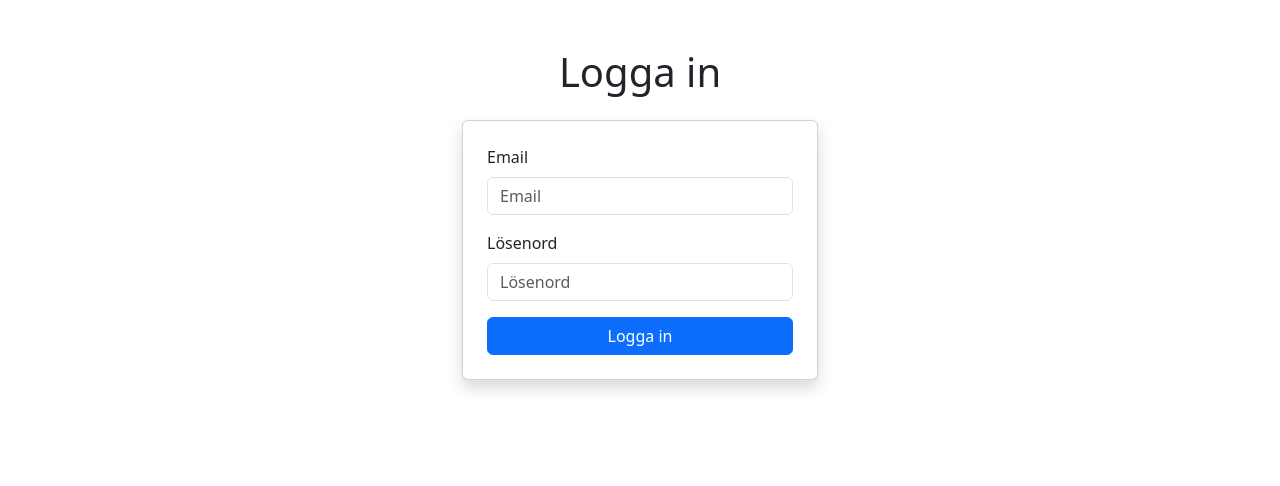
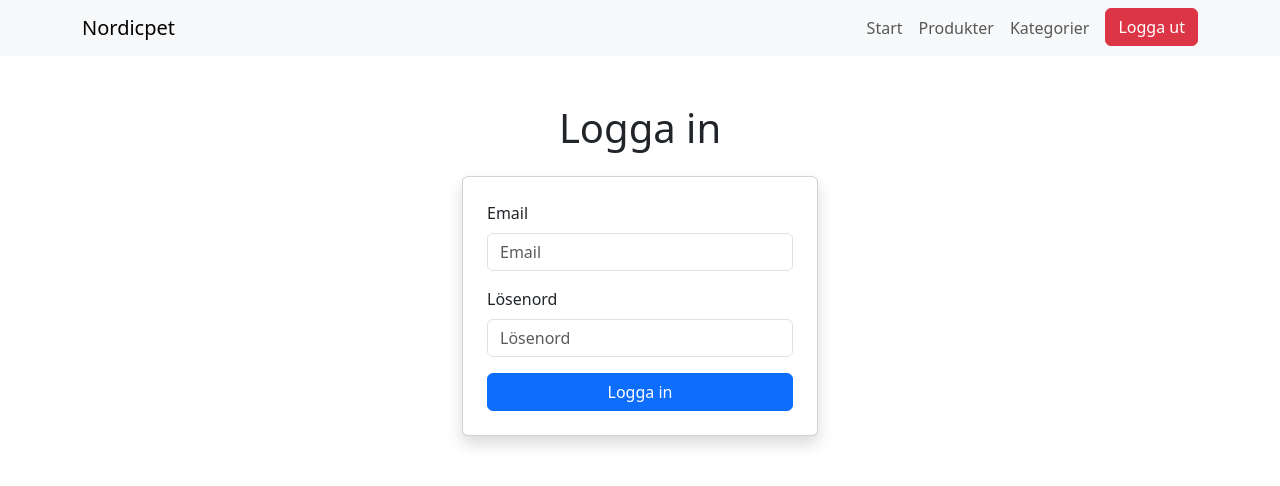
Before and after one commit to nathalievaster/nordicpet_frontend, a Vue app: page /login in a window 1280 px wide. Shown: the top 486 px of the page. Built offline with nearby package versions, Linux system fonts and the light colour scheme; sample sign-in values are in the browser's storage.

Commit message:
navbar baserad på om användaren är inloggad o roll

```diff
--- a/src/App.vue
+++ b/src/App.vue
@@ -1,9 +1,12 @@
 <script setup>
   import "./assets/main.css";
   import { RouterLink, RouterView } from "vue-router";
+  import Nav from "@/components/Nav.vue";
+
 </script>
 
 <template>
+<Nav />
 
  <RouterView />
 </template>
--- /dev/null
+++ b/src/api/navAuth.js
@@ -0,0 +1,21 @@
+import { ref } from 'vue';
+
+// Exporterar reaktiva variabler för om användaren är autentisierad och användarroll
+export const isAuthenticated = ref(!!localStorage.getItem('token'));
+export const userRole = ref(localStorage.getItem('role'));
+
+// Funktioner för att sätta autetifiering
+export const setAuth = (token, role) => {
+  localStorage.setItem('token', token);
+  localStorage.setItem('role', role);
+  isAuthenticated.value = true;
+  userRole.value = role;
+};
+
+// Funktion för att rensa autetifiering
+export const clearAuth = () => {
+  localStorage.removeItem('token');
+  localStorage.removeItem('role');
+  isAuthenticated.value = false;
+  userRole.value = null;
+};
--- a/src/components/Nav.vue
+++ b/src/components/Nav.vue
@@ -1,15 +1,73 @@
-<script setup>
-    import { RouterView, RouterLink } from 'vue-router';
-</script>
+<template>
+  <nav class="navbar navbar-expand-lg navbar-light bg-light">
+    <div class="container">
+      <!-- Logo / Brand -->
+      <RouterLink class="navbar-brand" to="/">Nordicpet</RouterLink>
 
-<template>
-  <nav>
-    <ul>
-      <li><RouterLink to="/">Startsida</RouterLink></li>
-      <li><RouterLink to="/products">Produkter</RouterLink></li>
-      <li><RouterLink to="/login">Login</RouterLink></li>
-    </ul>
+      <!-- Toggle knapp för mobil -->
+      <button
+        class="navbar-toggler"
+        type="button"
+        data-bs-toggle="collapse"
+        data-bs-target="#navbarNav"
+        aria-controls="navbarNav"
+        aria-expanded="false"
+        aria-label="Toggle navigation"
+      >
+        <span class="navbar-toggler-icon"></span>
+      </button>
+
+      <!-- Navigeringslänkar -->
+      <div class="collapse navbar-collapse" id="navbarNav">
+        <ul class="navbar-nav ms-auto">
+          <!-- Start (endast inloggad) -->
+          <li class="nav-item" v-if="loggedIn">
+            <RouterLink class="nav-link" to="/">Start</RouterLink>
+          </li>
+
+          <!-- Produkter (endast inloggad) -->
+          <li class="nav-item" v-if="loggedIn">
+            <RouterLink class="nav-link" to="/products">Produkter</RouterLink>
+          </li>
+
+          <!-- Kategorier (endast admin) -->
+          <li class="nav-item" v-if="loggedIn && role === 'admin'">
+            <RouterLink class="nav-link" to="/categories">Kategorier</RouterLink>
+          </li>
+
+          <!-- Logga in (om ej inloggad) -->
+          <li class="nav-item" v-if="!loggedIn">
+            <RouterLink class="nav-link btn btn-outline-primary ms-2" to="/login">
+              Logga in
+            </RouterLink>
+          </li>
+
+          <!-- Logga ut (om inloggad) -->
+          <li class="nav-item" v-if="loggedIn">
+            <button class="btn btn-danger ms-2" @click="handleLogout">Logga ut</button>
+          </li>
+        </ul>
+      </div>
+    </div>
   </nav>
 </template>
 
-<style scoped></style>
+<script setup>
+import { useRouter } from 'vue-router';
+import { isAuthenticated, userRole, clearAuth } from '@/api/navAuth';
+
+const router = useRouter();
+
+// Reaktiva variabler för inloggningsstatus och användarroll
+const loggedIn = isAuthenticated;
+const role = userRole;
+
+const handleLogout = () => {
+  clearAuth();
+  router.push('/login');
+};
+</script>
+
+
+<style scoped>
+</style>
--- a/src/views/LoginView.vue
+++ b/src/views/LoginView.vue
@@ -42,6 +42,7 @@
 import { ref } from 'vue';
 import { useRouter } from 'vue-router';
 import { apiFetch } from '@/api/api';
+import { setAuth } from '@/api/navAuth';
 
 const email = ref('');
 const password = ref('');
@@ -66,11 +67,8 @@ const login = async () => {
       throw { error: 'Ogiltigt svar från servern' };
     }
 
-    // Spara token och användarinfo direkt
-    localStorage.setItem('token', data.token);
-    localStorage.setItem('role', data.user.role);
-    localStorage.setItem('email', data.user.email);
-    localStorage.setItem('userId', data.user.id);
+    // Spara token och roll i localStorage
+    setAuth(data.token, data.user.role);
 
     // Navigera till startsidan efter inloggning, kanske ändrar sen.
     router.push('/');
```
